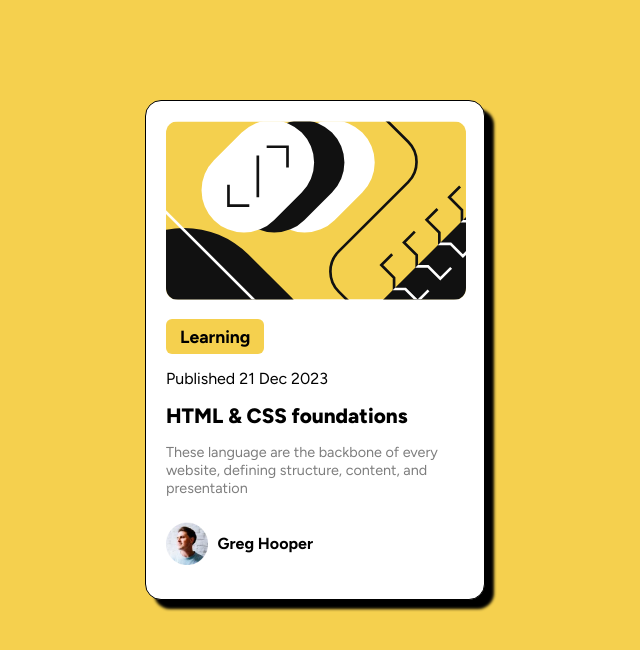
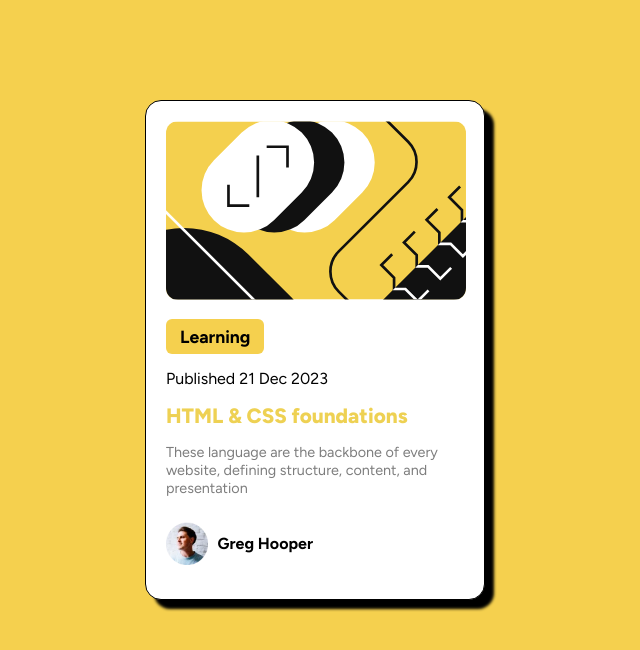
Before and after one commit to AbdurRahman-web-Dreamer/100-Days-of-code-3, a plain HTML site: page index.html in a window 1280 px wide. In both pictures the pointer is over the element "HTML & CSS foundations". Shown: the whole page, without its empty margins (325-965 px from the left). Drawn offline with Linux system fonts and the light colour scheme.

Commit message:
some changes

```diff
--- a/styles/style.css
+++ b/styles/style.css
@@ -37,7 +37,11 @@ body{
 .blog-title{
   font-size: 1.3rem;
   font-weight: 800;
-  margin: 15px 0
+  margin: 15px 0;
+  transition: all .5s;
+}
+.blog-title:hover{
+  color: #EED153;
 }
 .blog-about{
 
```
